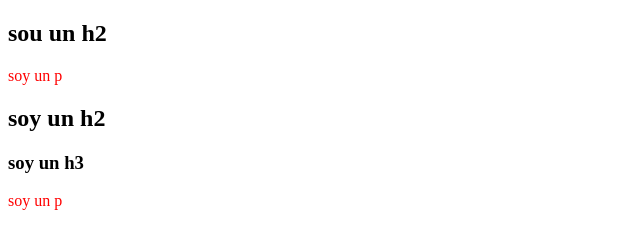
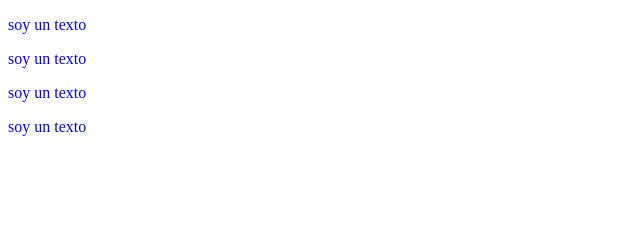
Before and after one commit to alejandrozeb/DefinitivoHtmlCss, a plain HTML site: page 09-combinadores/index.html in a window 1280 px wide. Shown: the whole page, without its empty margins (0-640 px from the left). Drawn offline with Linux system fonts and the light colour scheme.

Commit message:
{add} combinadores child y descendiente

```diff
--- a/09-combinadores/index.html
+++ b/09-combinadores/index.html
@@ -18,11 +18,26 @@
         <p>soy un p</p> -->
 
         <!-- general sibling -->
-        <h2>sou un h2</h2>
+        <!-- <h2>sou un h2</h2>
         <p>soy un p</p>
         <h2>soy un h2</h2>
         <h3>soy un h3</h3>
-        <p>soy un p</p>
+        <p>soy un p</p> -->
+
+
+        <!-- descendiente y child -->
+        <article>
+            <p>soy un texto</p>
+        </article>
+        <article>
+            <p>soy un texto</p>
+        </article>
+        <section>
+            <div>
+                <p>soy un texto</p>
+            </div>
+        </section>
+        <p>soy un texto</p>
     </div>
 </body>
 </html>
--- a/09-combinadores/style.css
+++ b/09-combinadores/style.css
@@ -9,3 +9,15 @@ h2 ~ p {
 color: red;
 }
 /* los hermanos generales deben estar en el mismo nivel */
+
+/* child */
+div > p{
+    color: red;
+}
+/* hija directa de div, un nivel abajo */
+
+/* descendiente */
+div  p{
+    color: blue;
+}
+/* todas las p que estan en un div aplica la regla */
```
